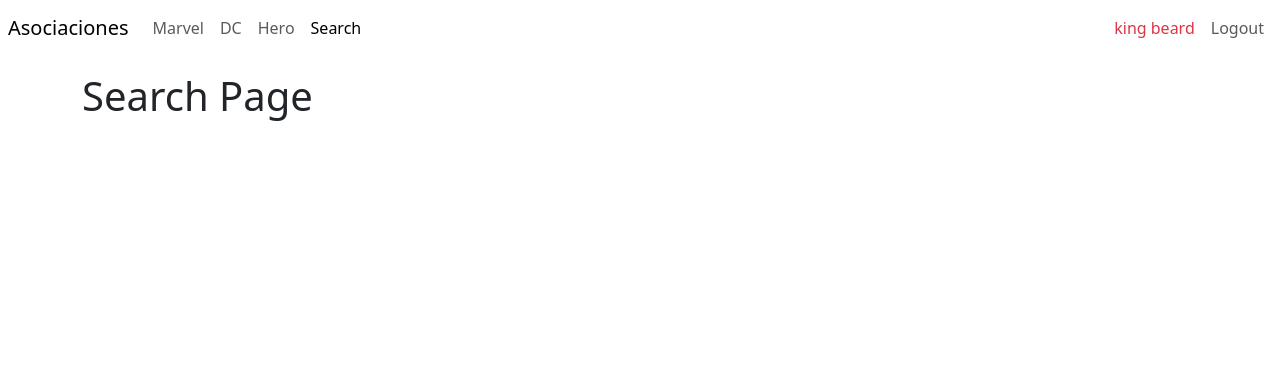
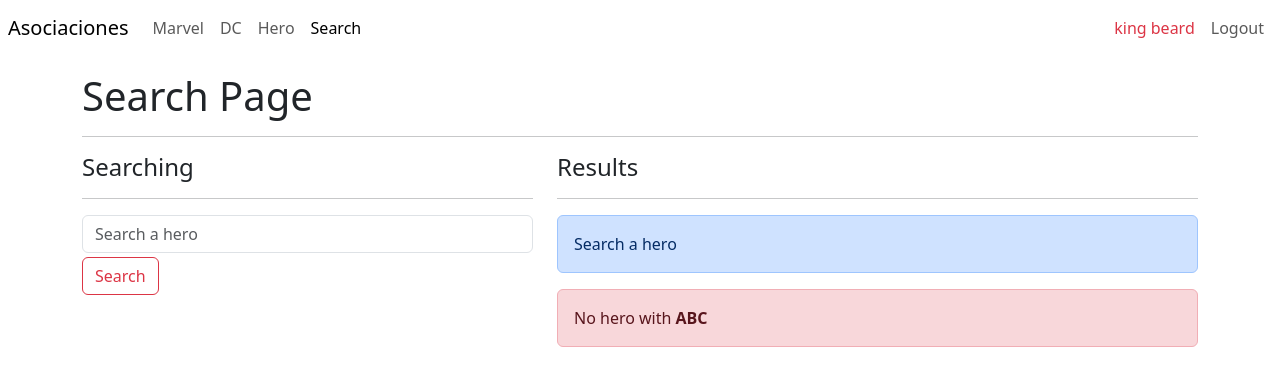
Before and after one commit to king-beard/heroes-spa, a React (Vite) app: page /search in a window 1280 px wide. Shown: the top 386 px of the page. Built offline with nearby package versions, Linux system fonts and the light colour scheme.

Commit message:
design SearchPage

```diff
--- a/src/heroes/pages/SearchPage.jsx
+++ b/src/heroes/pages/SearchPage.jsx
@@ -1,9 +1,41 @@
 import { Fragment } from "react"
+import { HeroCard } from "../components"
 
 export const SearchPage = () => {
   return (
     <Fragment>
       <h1>Search Page</h1>
+      <hr />
+
+      <div className="row">
+        <div className="col-5">
+          <h4>Searching</h4>
+          <hr />
+          <form>
+            <input
+              type="text"
+              className="form-control"
+              placeholder="Search a hero"
+              name="searchText"
+              autoComplete="off"
+            />
+          </form>
+          <button className="btn btn-outline-danger mt-1">Search</button>
+        </div>
+        <div className="col-7">
+          <h4>Results</h4>
+          <hr />
+
+          <div className="alert alert-primary">
+            Search a hero
+          </div>
+          <div className="alert alert-danger">
+            No hero with <b>ABC</b>
+          </div>
+
+          {/* <HeroCard /> */}
+        </div>
+      </div>
     </Fragment>
   )
 }
```
